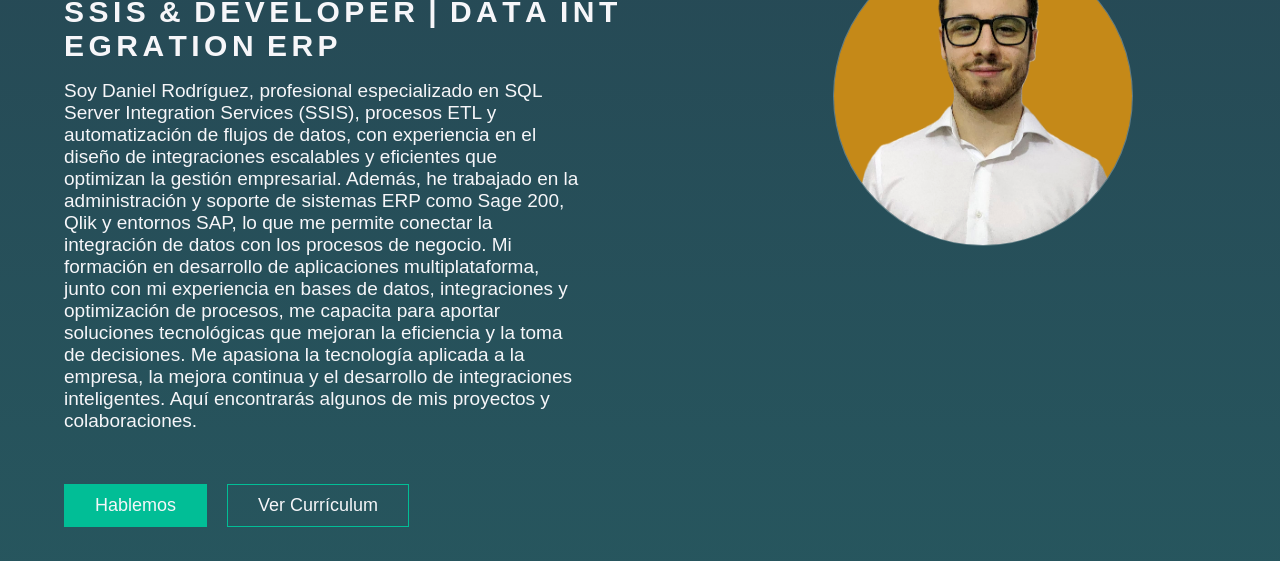
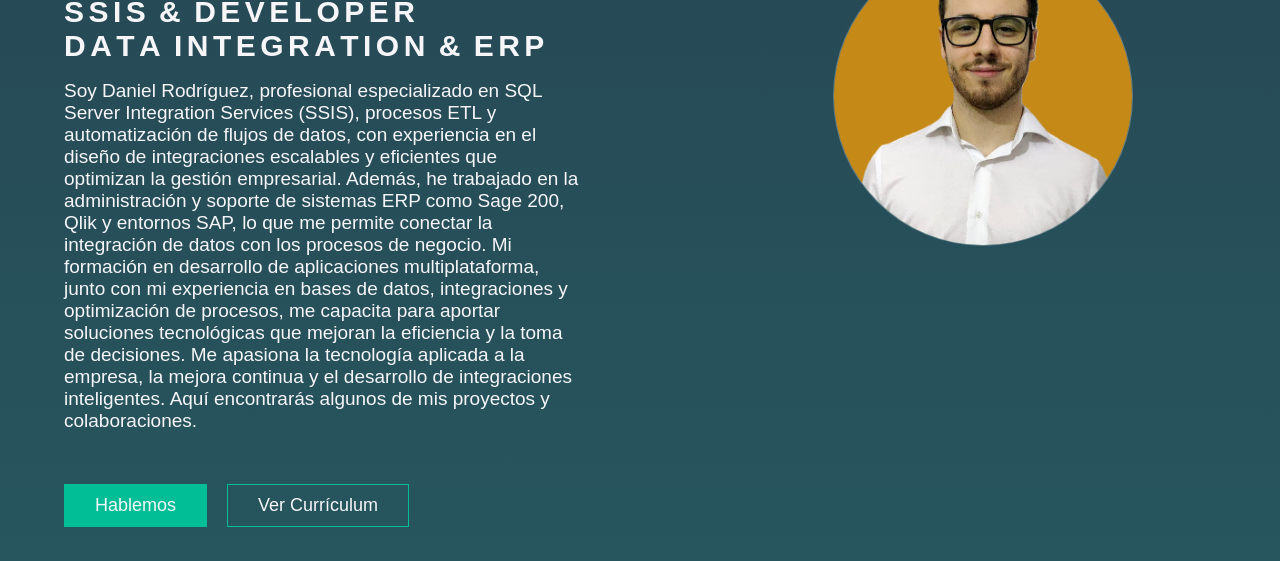
Before and after one commit to Rodriguez710/Portfolio, an Astro site: page / in a window 1280 px wide. Shown: the part 214-775 px from the top of the page. Built offline with nearby package versions, Linux system fonts and the light colour scheme; Astro itself is replaced by a stand-in of ours; no server answers; a web font is replaced by a local one.

Commit message:
Update Home.astro

```diff
--- a/src/components/main/home/Home.astro
+++ b/src/components/main/home/Home.astro
@@ -28,9 +28,8 @@ import photoperfil from "../../../../public/img/photo-perfil.webp";
           <span class="p-profession">P</span>
           <span class="p-profession">E</span>
           <span class="p-profession">R</span>
-          <span class="">&nbsp;</span>
-          <span class="p-profession">|</span>
-          <span class="">&nbsp;</span>
+        </div>
+      <div class="">
           <span class="p-profession">D</span>
           <span class="p-profession">A</span>
           <span class="p-profession">T</span>
@@ -47,6 +46,8 @@ import photoperfil from "../../../../public/img/photo-perfil.webp";
           <span class="p-profession">I</span>
           <span class="p-profession">O</span>
           <span class="p-profession">N</span>
+          <span class="">&nbsp;</span>
+          <span class="p-profession">&</span>
           <span class="">&nbsp;</span>
           <span class="p-profession">E</span>
           <span class="p-profession">R</span>
```
